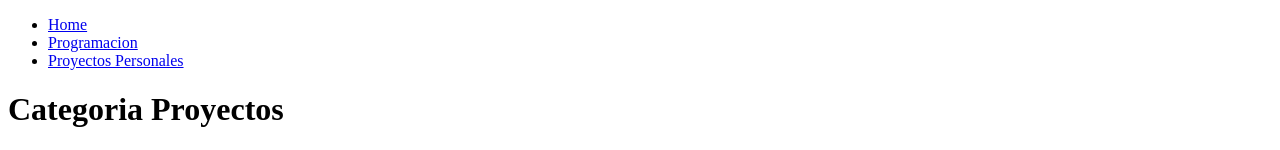
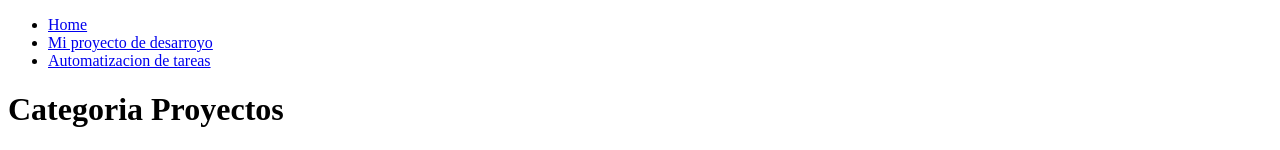
Before and after one commit to AdrianCarola/Practica0, a plain HTML site: page categoria-proyectos.html in a window 1280 px wide. Shown: the top 150 px of the page. Drawn offline with Linux system fonts and the light colour scheme.

Commit message:
Preparacion

```diff
--- a/categoria-proyectos.html
+++ b/categoria-proyectos.html
@@ -10,8 +10,8 @@
     <nav>
         <ul>
             <li><a href="index.html">Home</a></li>
-            <li><a href="categoria-programacion.html">Programacion</a></li>
-            <li><a href="categoria-proyectos.html">Proyectos Personales</a></li>
+            <li><a href="entrada-proyecto-1.html">Mi proyecto de desarroyo</a></li>
+            <li><a href="entrada-proyecto-2.html">Automatizacion de tareas</a></li>
         </ul>
     </nav>
     <h1>Categoria Proyectos</h1>
```
